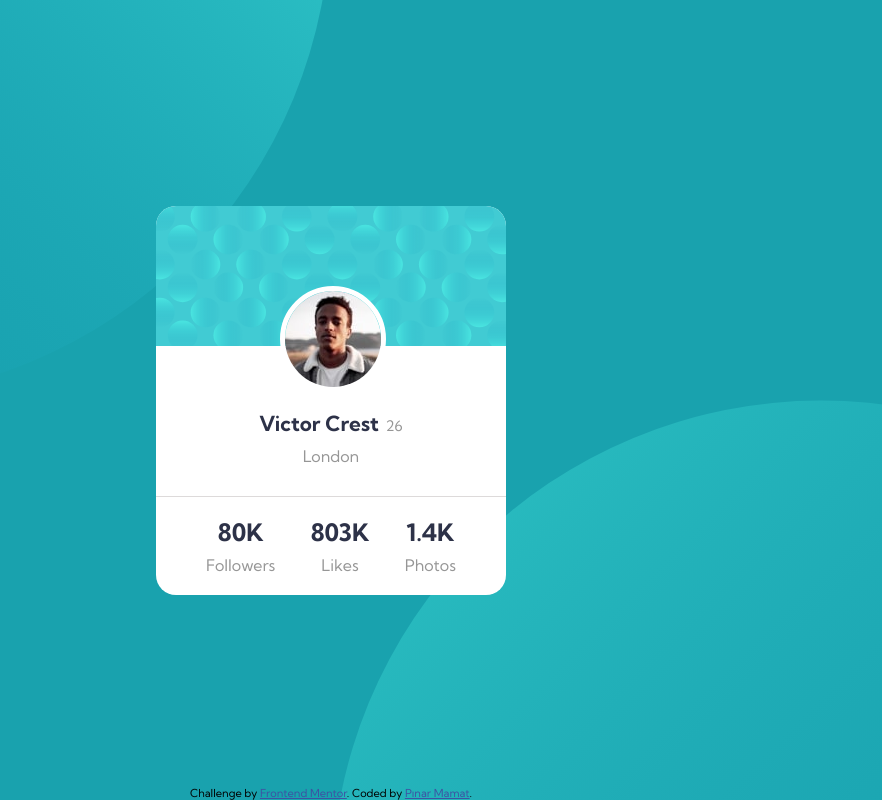
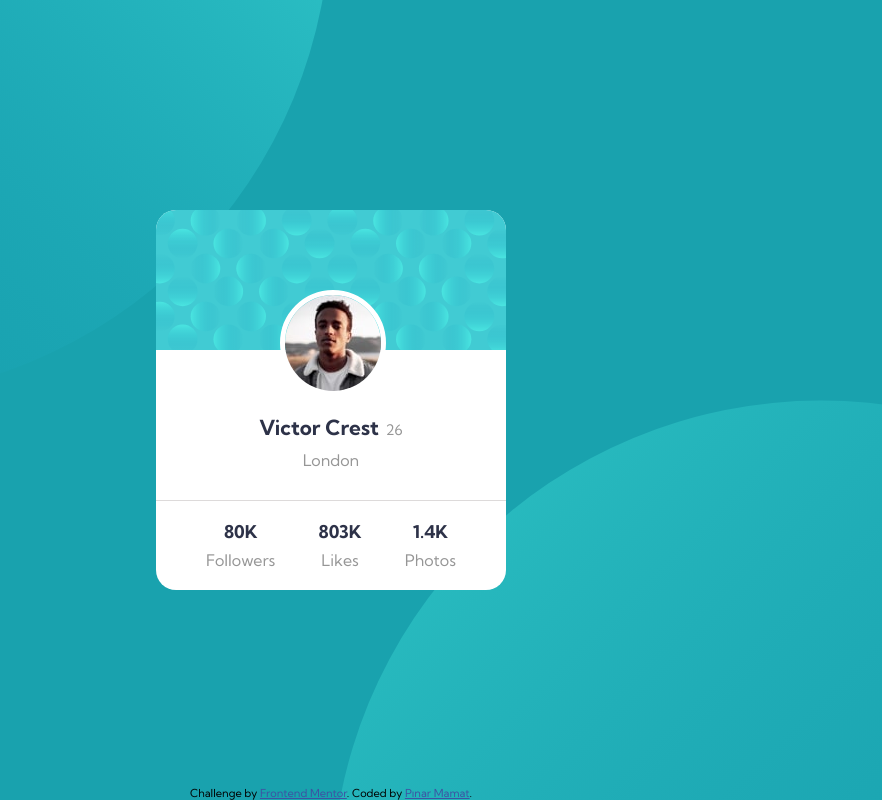
Before and after one commit to pnrmmt/frontendmentor-newbie8, a plain HTML site: page index.html in a window 1280 px wide. Shown: the whole page, without its empty margins (309-1191 px from the left). Drawn offline with Linux system fonts and the light colour scheme.

Commit message:
h2 updated

```diff
--- a/style.css
+++ b/style.css
@@ -70,12 +70,11 @@ span{
 .word{
     margin-top: 8px;
 }
-h2{
-    font-weight: 700;
-}
+
 .num{
     font-weight: 700;
     color:hsl(229, 23%, 23%);
+    font-size: 1.1em;
 }
 
 footer{
```
